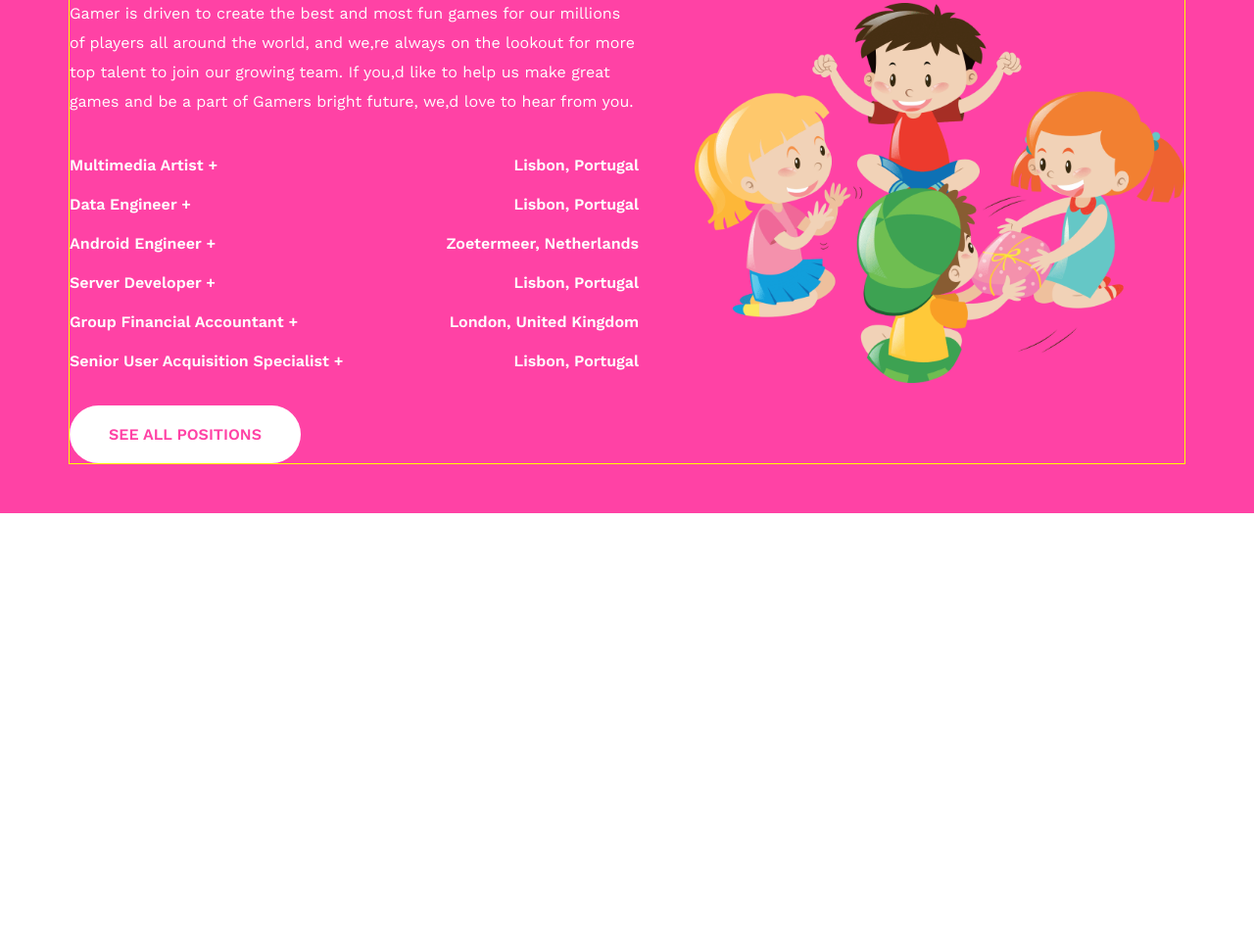
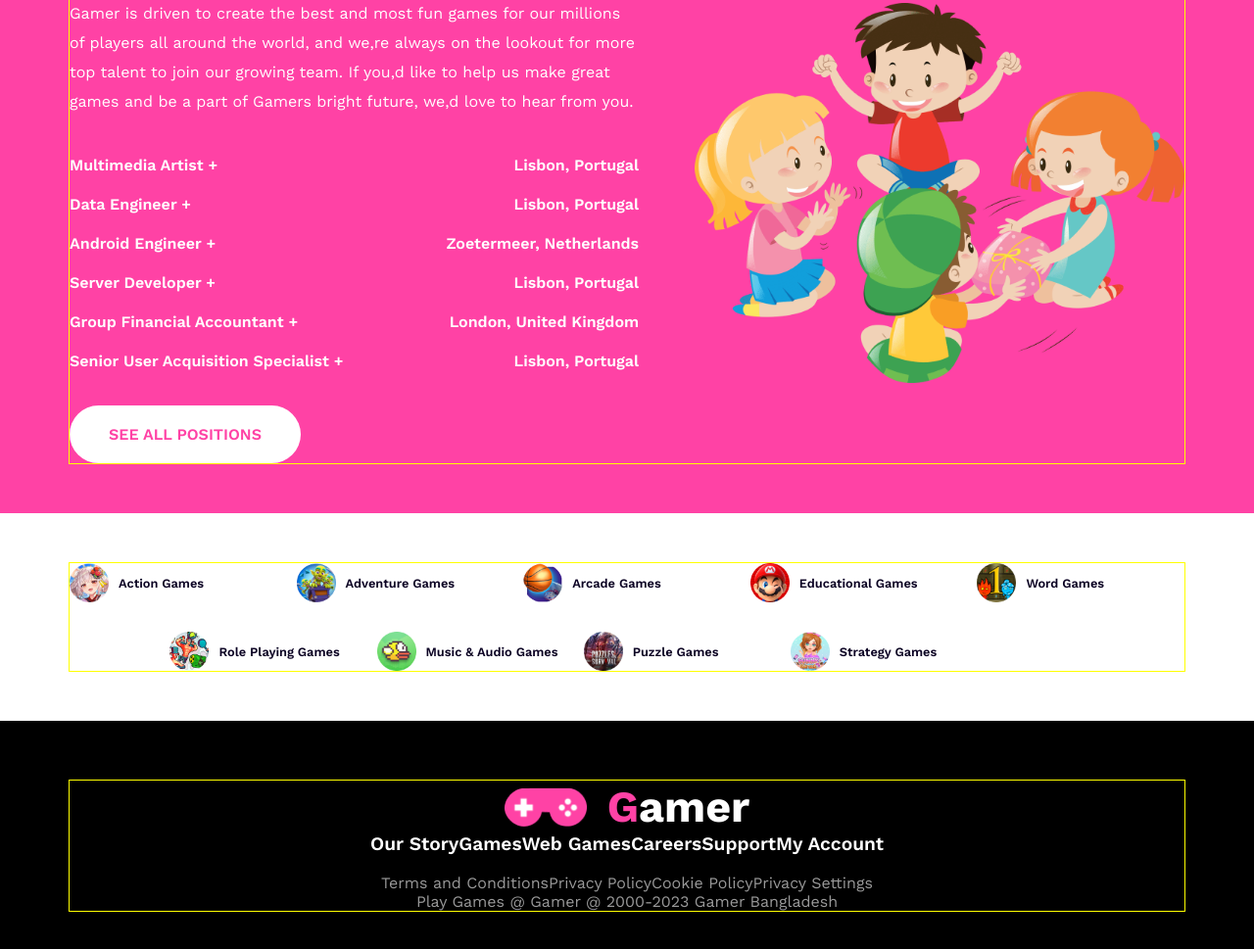
Before and after one commit to jihadahmed2004/bba2-gamer-zone-main, a plain HTML site: page index.html in a window 1280 px wide. Shown: the part 3340-4309 px from the top of the page at 98% size. Before the commit the page ends 3864 px from the top, so only its background shows below. Drawn offline with nearby package versions, Linux system fonts and the light colour scheme.

Commit message:
updates html and css

```diff
--- a/css/styles.css
+++ b/css/styles.css
@@ -463,6 +463,91 @@ body{
     width: 500px;
     height: auto;
 }
+/* game section css */
+.gaming-logo{
+    padding: 50px 0px;
+}
+.game-container {
+    display: grid;
+    align-content: center;
+    grid-template-columns: repeat(5, 1fr);
+    align-items: center;
+    grid-column-gap: 20px;
+}
+.game-content {
+    border-radius: 50px;
+    background: #FFF;
+    display: flex;
+    align-items: center;
+    gap: 10px;
+}
+.game-content img{
+    width: 40px;
+    height: 40px;
+}
+.game-content p{
+    color: #0B0223;
+    font-family: Work Sans;
+    font-size: .8rem;
+    font-style: normal;
+    font-weight: 600;
+    line-height: normal;
+}
+.logo-margin {
+    margin-left: 9%;
+    margin-top: 30px;
+}
+/* footer css */
+.black-bg{
+    background: #000;
+    padding: 60px 0px;
+    text-align: center;
+}
+.ft-white{
+    color: #FFF!important;
+}
+.footer-logo{
+    justify-content: center;
+}
+.menu ul,
+.social-link ul,
+.policy-list ul{
+    display: flex;
+    justify-content: center;
+}
+.menu ul,
+.social-link ul,
+.policy-list ul{
+    display: flex;
+    justify-content: center;
+}
+.menu ul li{
+    color: #FFF;
+    text-align: center;
+    font-family: Work Sans;
+    font-size: 1.2rem;
+    font-style: normal;
+    font-weight: 600;
+    line-height: normal;
+}
+.policy-list{
+    color: rgba(255, 255, 255, 0.60);
+    text-align: center;
+    font-family: Work Sans;
+    font-size: 1rem;
+    font-style: normal;
+    font-weight: 500;
+    line-height: normal;
+}
+.black-bg p{
+    color: rgba(255, 255, 255, 0.60);
+    text-align: center;
+    font-family: Work Sans;
+    font-size: 1rem;
+    font-style: normal;
+    font-weight: 500;
+    line-height: normal;
+}
 /* Responsive media queries */
 /* mobile devices */
 @media screen and (max-width: 576px) {
--- a/index.html
+++ b/index.html
@@ -177,10 +177,85 @@
             </div>
         </section>
         <!-- career section start -->
+        <section class="gaming-logo">
+            <div class="container">
+                <div class="game-container">
+                    <div class="game-content">
+                        <img src="images/Rectangle-11.png" alt="logo">
+                        <p>Action Games</p>
+                    </div>
+                    <div class="game-content">
+                        <img src="images/Rectangle-12.png" alt="logo">
+                        <p>Adventure Games</p>
+                    </div>
+                    <div class="game-content">
+                        <img src="images/Rectangle-13.png" alt="logo">
+                        <p>Arcade Games</p>
+                    </div>
+                    <div class="game-content">
+                        <img src="images/Rectangle-14.png" alt="logo">
+                        <p>Educational Games</p>
+                    </div>
+                    <div class="game-content">
+                        <img src="images/Rectangle-15.png" alt="logo">
+                        <p>Word Games</p>
+                    </div>
+                </div>
+                <div class="game-container logo-margin">
+                    <div class="game-content">
+                        <img src="images/Rectangle-16.png" alt="logo">
+                        <p>Role Playing Games</p>
+                    </div>
+                    <div class="game-content">
+                        <img src="images/Rectangle-17.png" alt="logo">
+                        <p>Music & Audio Games</p>
+                    </div>
+                    <div class="game-content">
+                        <img src="images/Rectangle-18.png" alt="logo">
+                        <p>Puzzle Games</p>
+                    </div>
+                    <div class="game-content">
+                        <img src="images/Rectangle-19.png" alt="logo">
+                        <p>Strategy Games</p>
+                    </div>
+                </div>
+            </div>
+        </section>
     </main>
     <!-- footer start -->
-    <footer>
-
+    <footer class="black-bg">
+        <div class="container">
+            <div class="logo-container footer-logo">
+                <img src="images/Frame.png" alt="game logo">
+                <p class="logo-title ft-white"><span>G</span>amer</p>
+            </div>
+            <div class="menu">
+                <ul>
+                    <li>Our Story</li>
+                    <li>Games</li>
+                    <li>Web Games</li>
+                    <li>Careers</li>
+                    <li>Support</li>
+                    <li>My Account</li>
+                </ul>
+            </div>
+            <div class="social-link">
+                <ul>
+                    <li><img src="" alt="" srcset=""></li>
+                    <li></li>
+                    <li></li>
+                </ul>
+            </div>
+            <div class="policy-list">
+                <ul>
+                    <li>Terms and Conditions</li>
+                    <li>Privacy Policy</li>
+                    <li>Cookie Policy</li>
+                    <li>Privacy Settings</li>
+                </ul>
+            </div>
+            <p>Play Games @ Gamer @ 2000-2023 Gamer Bangladesh</p>
+        </div>
     </footer>
 </body>
 </html>
```
